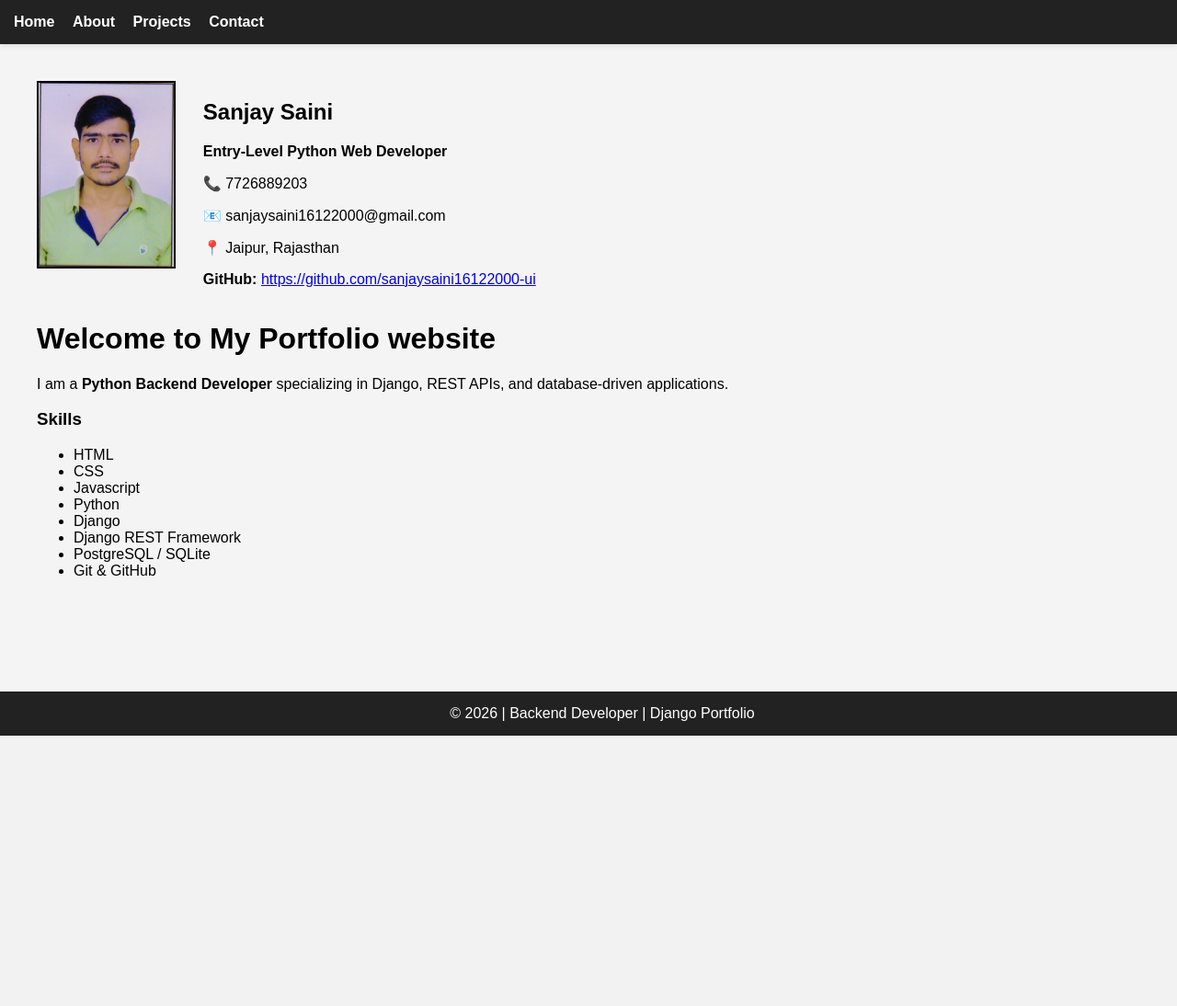
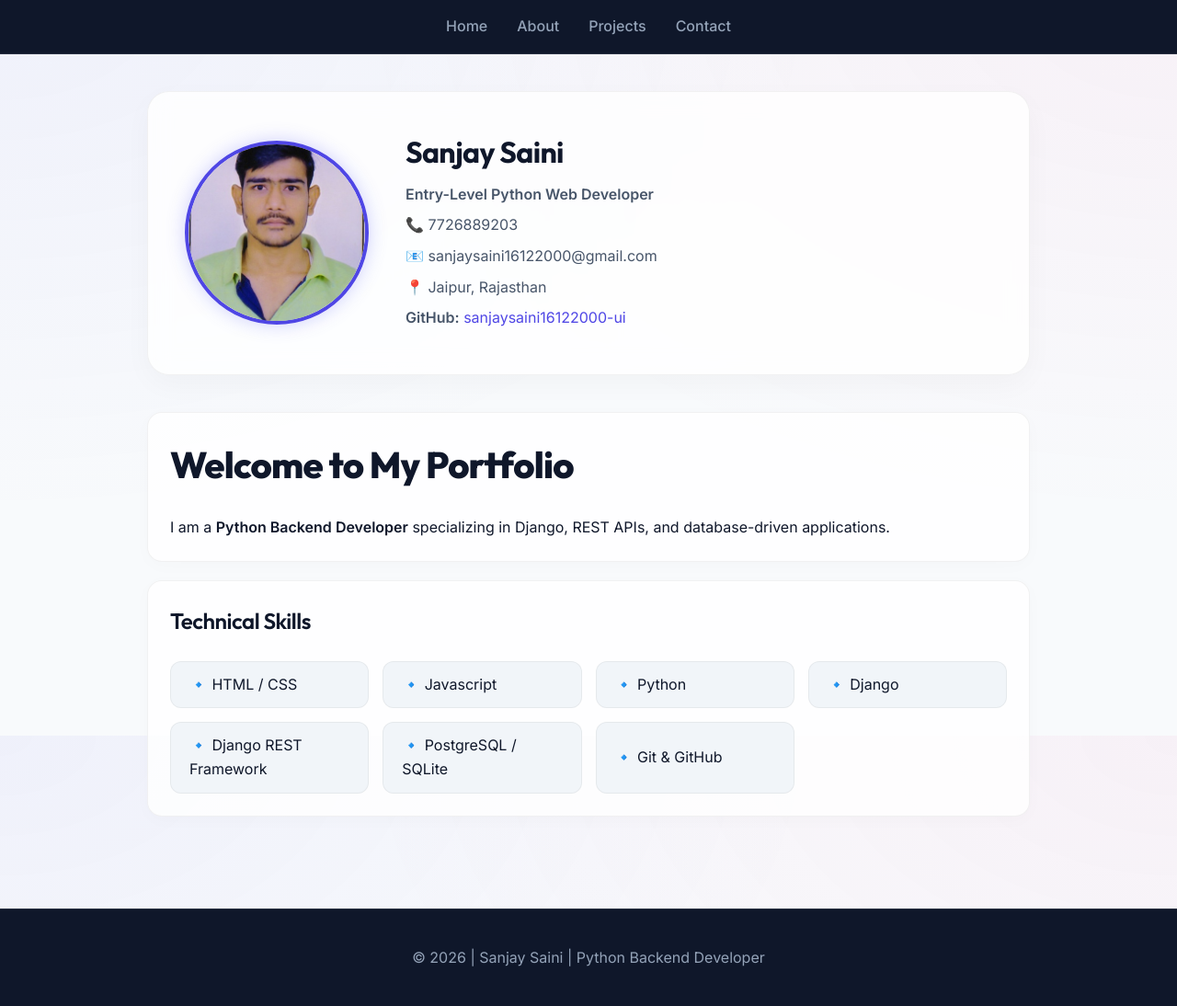
Before and after one commit to sanjaysaini16122000-ui/My_Portfoliyo_website, a Django app: page / in a window 1280 px wide. Shown: the whole page at 92% size. Before the commit the page ends 800 px from the top, so only its background shows below. Run offline with Django 5.2, Linux system fonts and the light colour scheme.

Commit message:
feat: implement base layout, styling, and core portfolio pages including home, projects, contact, and about sections

```diff
--- /dev/null
+++ b/portfolio/static/css/style.css
@@ -0,0 +1,285 @@
+:root {
+    --primary-color: #4f46e5;
+    --primary-hover: #4338ca;
+    --bg-color: #f8fafc;
+    --card-bg: rgba(255, 255, 255, 0.8);
+    --text-primary: #0f172a;
+    --text-secondary: #475569;
+    --accent-color: #ec4899;
+    --glass-border: rgba(0, 0, 0, 0.05);
+    --nav-bg: rgba(255, 255, 255, 0.85);
+}
+
+* {
+    margin: 0;
+    padding: 0;
+    box-sizing: border-box;
+}
+
+body {
+    font-family: 'Inter', -apple-system, BlinkMacSystemFont, "Segoe UI", Roboto, sans-serif;
+    background-color: var(--bg-color);
+    background-image:
+        radial-gradient(at 0% 0%, rgba(79, 70, 229, 0.05) 0px, transparent 50%),
+        radial-gradient(at 100% 0%, rgba(236, 72, 153, 0.05) 0px, transparent 50%);
+    background-attachment: fixed;
+    color: var(--text-primary);
+    line-height: 1.6;
+    overflow-x: hidden;
+    min-height: 100vh;
+}
+
+/* Typography */
+h1, h2, h3 {
+    font-family: 'Outfit', sans-serif;
+    margin-bottom: 1.5rem;
+    color: var(--text-primary);
+    letter-spacing: -0.02em;
+}
+
+h1 { font-size: 2.5rem; font-weight: 800; }
+h2 { font-size: 2rem; font-weight: 700; }
+h3 { font-size: 1.5rem; font-weight: 600; }
+
+a {
+    color: var(--primary-color);
+    text-decoration: none;
+    transition: all 0.3s ease;
+}
+
+a:hover {
+    color: var(--primary-hover);
+}
+
+/* Navigation */
+nav {
+    background: #0f172a;
+    backdrop-filter: blur(10px);
+    -webkit-backdrop-filter: blur(10px);
+    padding: 1rem 2rem;
+    position: sticky;
+    top: 0;
+    z-index: 1000;
+    border-bottom: 1px solid rgba(255, 255, 255, 0.1);
+    display: flex;
+    justify-content: center;
+    gap: 2rem;
+}
+
+nav a {
+    color: #94a3b8;
+    font-weight: 500;
+    font-size: 1rem;
+    position: relative;
+}
+
+nav a::after {
+    content: '';
+    position: absolute;
+    bottom: -5px;
+    left: 0;
+    width: 0;
+    height: 2px;
+    background: var(--primary-color);
+    transition: width 0.3s ease;
+}
+
+nav a:hover {
+    color: #ffffff;
+}
+
+nav a:hover::after {
+    width: 100%;
+}
+
+/* Container */
+.container {
+    max-width: 1000px;
+    margin: 40px auto 100px;
+    padding: 0 20px;
+}
+
+/* Profile Section in Home */
+.profile-section {
+    display: flex;
+    gap: 40px;
+    align-items: center;
+    background: var(--card-bg);
+    padding: 40px;
+    border-radius: 24px;
+    border: 1px solid var(--glass-border);
+    backdrop-filter: blur(12px);
+    -webkit-backdrop-filter: blur(12px);
+    margin-bottom: 40px;
+    box-shadow: 0 10px 30px rgba(0, 0, 0, 0.03);
+    animation: fadeIn 0.8s ease-out;
+}
+
+@keyframes fadeIn {
+    from { opacity: 0; transform: translateY(20px); }
+    to { opacity: 1; transform: translateY(0); }
+}
+
+.profile-image {
+    width: 200px;
+    height: 200px;
+    border-radius: 50%;
+    object-fit: cover;
+    border: 4px solid var(--primary-color);
+    box-shadow: 0 0 20px rgba(99, 102, 241, 0.3);
+}
+
+.profile-info h2 {
+    margin-bottom: 0.5rem;
+}
+
+.profile-info p {
+    color: var(--text-secondary);
+    margin-bottom: 0.5rem;
+}
+
+/* Cards/Lists */
+ul {
+    list-style: none;
+}
+
+.project-item {
+    background: var(--card-bg);
+    padding: 24px;
+    border-radius: 16px;
+    border: 1px solid var(--glass-border);
+    margin-bottom: 20px;
+    box-shadow: 0 4px 20px rgba(0, 0, 0, 0.02);
+    transition: transform 0.3s ease, border-color 0.3s ease, box-shadow 0.3s ease;
+}
+
+.project-item:hover {
+    transform: translateY(-5px);
+    border-color: var(--primary-color);
+    box-shadow: 0 10px 30px rgba(79, 70, 229, 0.1);
+}
+
+.skills-grid {
+    display: grid;
+    grid-template-columns: repeat(auto-fill, minmax(180px, 1fr));
+    gap: 15px;
+    margin-top: 20px;
+}
+
+.skills-grid li {
+    background: #f1f5f9;
+    padding: 12px 20px;
+    border-radius: 12px;
+    border: 1px solid var(--glass-border);
+    transition: all 0.3s ease;
+    display: flex;
+    align-items: center;
+    gap: 10px;
+    color: var(--text-primary);
+}
+
+.skills-grid li:hover {
+    background: rgba(99, 102, 241, 0.1);
+    border-color: var(--primary-color);
+    transform: scale(1.02);
+}
+
+/* Forms */
+form {
+    background: var(--card-bg);
+    padding: 30px;
+    border-radius: 20px;
+    border: 1px solid var(--glass-border);
+    max-width: 600px;
+}
+
+.form-group {
+    margin-bottom: 20px;
+}
+
+label {
+    display: block;
+    margin-bottom: 8px;
+    color: var(--text-secondary);
+    font-size: 0.9rem;
+}
+
+input, textarea {
+    width: 100%;
+    padding: 12px 16px;
+    background: #ffffff;
+    border: 1px solid var(--glass-border);
+    border-radius: 8px;
+    color: var(--text-primary);
+    font-family: inherit;
+    transition: border-color 0.3s ease, box-shadow 0.3s ease;
+}
+
+input:focus, textarea:focus {
+    outline: none;
+    border-color: var(--primary-color);
+}
+
+button {
+    background: var(--primary-color);
+    color: white;
+    border: none;
+    padding: 12px 24px;
+    border-radius: 8px;
+    font-weight: 600;
+    cursor: pointer;
+    transition: background 0.3s ease;
+    width: 100%;
+}
+
+button:hover {
+    background: var(--primary-hover);
+}
+
+/* Footer */
+footer {
+    background: #0f172a;
+    color: #94a3b8;
+    text-align: center;
+    padding: 40px 20px;
+    position: relative;
+    border-top: 1px solid rgba(255, 255, 255, 0.1);
+    margin-top: 60px;
+}
+
+/* Responsive Design */
+@media (max-width: 768px) {
+    h1 { font-size: 2rem; }
+    h2 { font-size: 1.5rem; }
+
+    .profile-section {
+        flex-direction: column;
+        text-align: center;
+        padding: 30px 20px;
+    }
+
+    .profile-image {
+        width: 150px;
+        height: 150px;
+    }
+
+    nav {
+        gap: 1rem;
+        padding: 1rem;
+    }
+
+    nav a {
+        font-size: 0.9rem;
+    }
+
+    .container {
+        margin-top: 20px;
+    }
+}
+
+@media (max-width: 480px) {
+    nav {
+        flex-wrap: wrap;
+        justify-content: center;
+    }
+}
--- a/portfolio/templates/base.html
+++ b/portfolio/templates/base.html
@@ -1,50 +1,19 @@
+{% load static %}
 <!DOCTYPE html>
 <html lang="en">
 
 <head>
     <meta charset="UTF-8">
+    <meta name="viewport" content="width=device-width, initial-scale=1.0">
     <title>{% block title %}My Portfolio{% endblock %}</title>
-    <style>
-        body {
-            font-family: Arial, sans-serif;
-            margin: 0;
-            background-color: #f4f4f4;
-        }
 
-        nav {
-            background-color: #222;
-            padding: 15px;
-            position: sticky;
-            top: 0;
-            z-index: 1000;
-            box-shadow: 0 2px 5px rgba(0,0,0,0.1);
-        }
+    <!-- Google Fonts -->
+    <link rel="preconnect" href="https://fonts.googleapis.com">
+    <link rel="preconnect" href="https://fonts.gstatic.com" crossorigin>
+    <link href="https://fonts.googleapis.com/css2?family=Inter:wght@400;500;600&family=Outfit:wght@600;700;800&display=swap" rel="stylesheet">
 
-        nav a {
-            color: white;
-            margin-right: 15px;
-            text-decoration: none;
-            font-weight: bold;
-        }
-
-        nav a:hover {
-            color: #00bcd4;
-        }
-
-        .container {
-            padding: 40px;
-        }
-
-        footer {
-            background-color: #222;
-            color: white;
-            text-align: center;
-            padding: 15px;
-            position: fixed;
-            bottom: 0;
-            width: 100%;
-        }
-    </style>
+    <!-- Main CSS -->
+    <link rel="stylesheet" href="{% static 'css/style.css' %}">
 </head>
 
 <body>
@@ -61,7 +30,7 @@
     </div>
 
     <footer>
-        © 2026 | Backend Developer | Django Portfolio
+        © 2026 | Sanjay Saini | Python Backend Developer
     </footer>
 
 </body>
--- a/portfolio/templates/home.html
+++ b/portfolio/templates/home.html
@@ -4,33 +4,36 @@
 {% block title %}Home | My Portfolio{% endblock %}
 
 {% block content %}
-<div style="display: flex; gap: 30px; align-items: flex-start;">
-    <img src="{% static 'sanjay.jpg' %}" alt="sanjay image" height="200" style="border: 2px solid black;">
-    <div>
+<div class="profile-section">
+    <img src="{% static 'sanjay.jpg' %}" alt="Sanjay Saini" class="profile-image">
+    <div class="profile-info">
         <h2>Sanjay Saini</h2>
         <p><strong>Entry-Level Python Web Developer</strong></p>
         <p>📞 7726889203</p>
         <p>📧 sanjaysaini16122000@gmail.com</p>
         <p>📍 Jaipur, Rajasthan</p>
-        <p><strong>GitHub:</strong> <a href="https://github.com/sanjaysaini16122000-ui"
-                target="_blank">https://github.com/sanjaysaini16122000-ui</a></p>
+        <p><strong>GitHub:</strong> <a href="https://github.com/sanjaysaini16122000-ui" target="_blank">sanjaysaini16122000-ui</a></p>
     </div>
 </div>
-<h1>Welcome to My Portfolio website</h1>
-<p>
-    I am a <strong>Python Backend Developer</strong> specializing in
-    Django, REST APIs, and database-driven applications.
-</p>
 
-<h3>Skills</h3>
-<ul>
-    <li>HTML</li>
-    <li>CSS</li>
-    <li>Javascript</li>
-    <li>Python</li>
-    <li>Django</li>
-    <li>Django REST Framework</li>
-    <li>PostgreSQL / SQLite</li>
-    <li>Git & GitHub</li>
-</ul>
+<div class="project-item">
+    <h1>Welcome to My Portfolio</h1>
+    <p>
+        I am a <strong>Python Backend Developer</strong> specializing in
+        Django, REST APIs, and database-driven applications.
+    </p>
+</div>
+
+<div class="project-item">
+    <h3>Technical Skills</h3>
+    <ul class="skills-grid">
+        <li>🔹 HTML / CSS</li>
+        <li>🔹 Javascript</li>
+        <li>🔹 Python</li>
+        <li>🔹 Django</li>
+        <li>🔹 Django REST Framework</li>
+        <li>🔹 PostgreSQL / SQLite</li>
+        <li>🔹 Git & GitHub</li>
+    </ul>
+</div>
 {% endblock %}
```
Also changed, not shown: portfolio/templates/about.html (+7 -7 lines), portfolio/templates/contact.html (+20 -13 lines), portfolio/templates/projects.html (+15 -17 lines).
